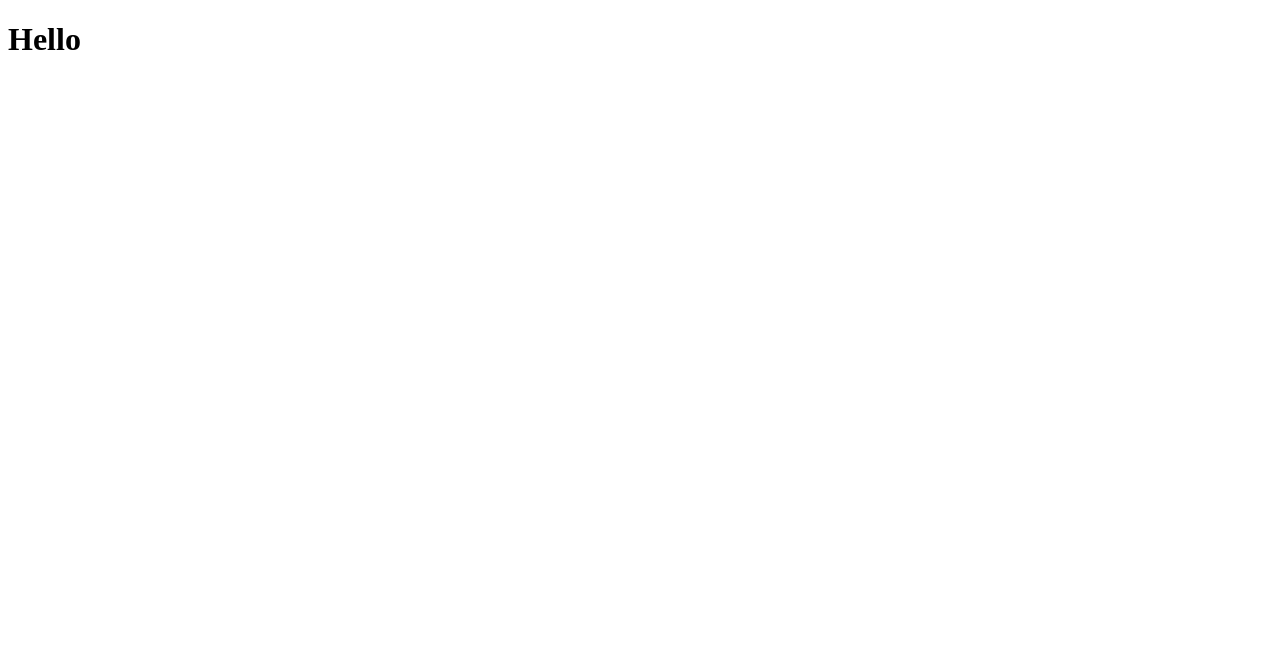
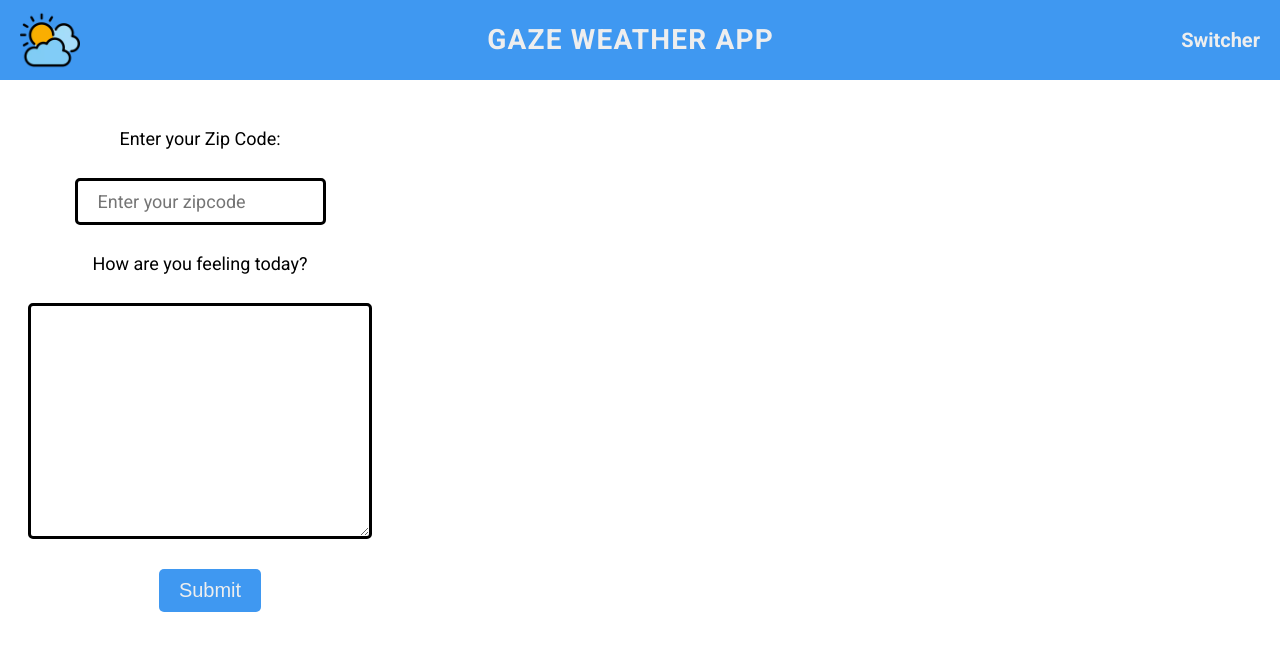
Before and after one commit to MahmoudAFarag/udacity-weather-app, a website: page public/index.html in a window 1280 px wide. Drawn offline with Linux system fonts and the light colour scheme.

Commit message:
initial setup for form fields

```diff
--- a/public/css/styles.css
+++ b/public/css/styles.css
@@ -0,0 +1,86 @@
+:root {
+  --color-header: #3f98f1;
+}
+
+/* Main Layout Styles */
+* {
+  padding: 0;
+  margin: 0;
+  box-sizing: border-box;
+}
+
+html {
+  font-size: 62.5%;
+}
+
+body {
+  font-family: "Roboto", sans-serif;
+  line-height: 1;
+  font-weight: 400;
+}
+
+/* Header styles */
+.header {
+  height: 10vh;
+  padding: 2rem;
+  display: flex;
+  align-items: center;
+  justify-content: space-between;
+  background-color: var(--color-header);
+  color: #eee;
+}
+
+.header__logo {
+  height: 6rem;
+  width: 6rem;
+}
+
+.header__title {
+  font-size: 2.8rem;
+  font-weight: 700;
+  text-transform: uppercase;
+  letter-spacing: 1.2px;
+}
+
+/* Inputs' section styles */
+.input {
+  margin-top: 5rem;
+  max-width: 40rem;
+  display: flex;
+  flex-direction: column;
+  align-items: center;
+  gap: 3rem;
+  justify-content: center;
+}
+
+.input__label {
+  font-size: 1.8rem;
+  margin: 0 3rem;
+}
+
+.input__field {
+  outline: none;
+  border: 3px #000 solid;
+  padding: 1rem 2rem;
+  font-family: inherit;
+  font-size: 1.8rem;
+  border-radius: 5px;
+  transition: border 0.3s;
+}
+
+.input__field:focus,
+.input__field:active {
+  border: 3px var(--color-header) solid;
+}
+
+.btn__submit {
+  outline: none;
+  border: none;
+  margin-left: 2rem;
+  padding: 1rem 2rem;
+  font-size: 2rem;
+  border-radius: 5px;
+  background-color: var(--color-header);
+  color: #eee;
+  cursor: pointer;
+}
--- a/public/index.html
+++ b/public/index.html
@@ -4,11 +4,51 @@
     <meta charset="UTF-8" />
     <meta http-equiv="X-UA-Compatible" content="IE=edge" />
     <meta name="viewport" content="width=device-width, initial-scale=1.0" />
+    <!-- GOOGLE FONTS CDN -->
+    <link rel="preconnect" href="https://fonts.googleapis.com" />
+    <link rel="preconnect" href="https://fonts.gstatic.com" crossorigin />
+    <link
+      href="https://fonts.googleapis.com/css2?family=Roboto:wght@400;700&display=swap"
+      rel="stylesheet"
+    />
+
+    <!-- Local Stylesheet -->
     <link rel="stylesheet" href="css/styles.css" />
     <title>Gaze weather app</title>
   </head>
   <body>
-    <h1>Hello</h1>
+    <header class="header">
+      <img
+        src="images/header-icon.webp"
+        alt="weather app header icon"
+        class="header__logo"
+      />
+      <h1 class="header__title">Gaze Weather App</h1>
+      <h1>Switcher</h1>
+    </header>
+    <main class="main">
+      <form class="input">
+        <label for="zip-code" class="input__label">Enter your Zip Code:</label>
+        <input
+          type="number"
+          required
+          placeholder="Enter your zipcode"
+          name="zip-code"
+          class="input__field"
+        />
+        <label for="feeling-input" class="input__label"
+          >How are you feeling today?</label
+        >
+        <textarea
+          name="feeling-input"
+          cols="30"
+          rows="10"
+          class="input__field"
+          required
+        ></textarea>
+        <button type="submit" class="btn__submit">Submit</button>
+      </form>
+    </main>
     <script src="js/index.js"></script>
   </body>
 </html>
--- a/public/js/index.js
+++ b/public/js/index.js
@@ -0,0 +1,20 @@
+// Global variables
+const API_KEY = "5db50372bcf66dc6c716330b027a9b2d";
+const URL = `https://api.openweathermap.org/data/2.5/weather?zip=71601&appid=${API_KEY}`;
+
+// Fetch data from the weather api using zip code
+// async function fetchWeather() {
+//   try {
+//     const response = await fetch(URL, {
+//       method: "GET",
+//     });
+
+//     const data = await response.json();
+
+//     return data;
+//   } catch (error) {
+//     console.log(error);
+//   }
+// }
+
+// fetchWeather().then((data) => console.log(data));
```
Also changed, not shown: public/images/header-icon.webp (added), 1 other file.
